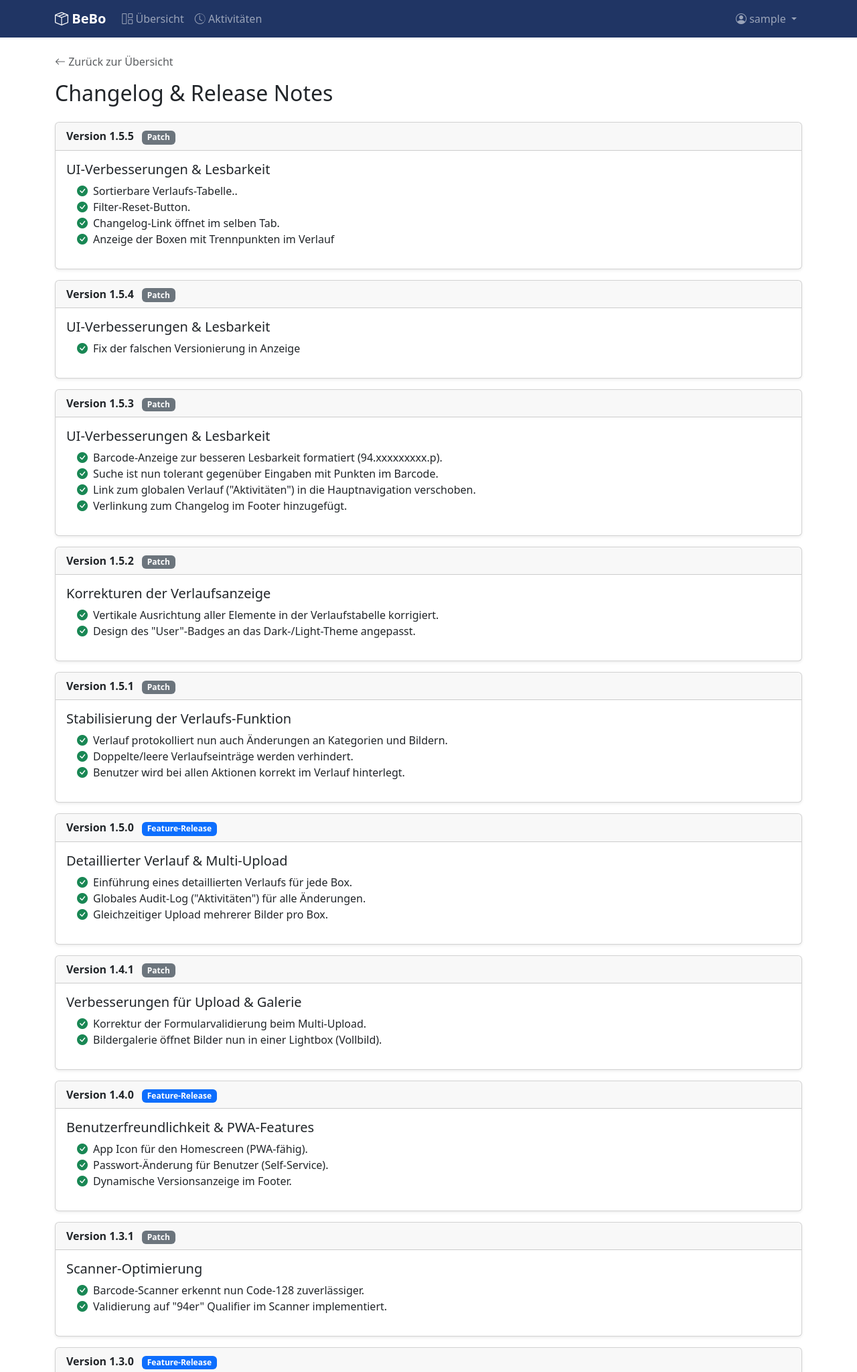
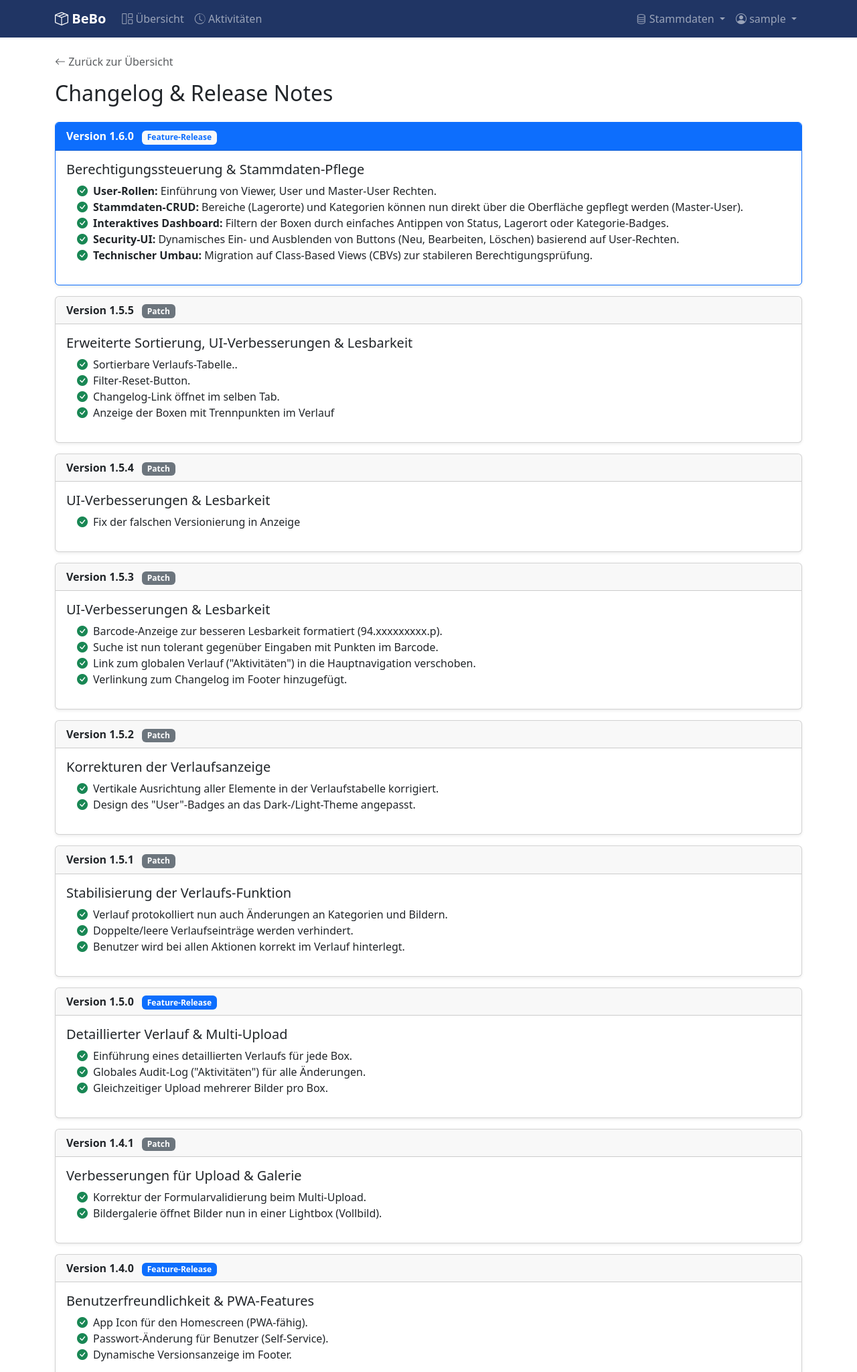
Before and after one commit to JOHBECHTOLD/BeBo, a Django app: page /changelog/ in a window 1280 px wide. Shown: the top 2048 px of the page at 67% size. Run offline with Django 5.2, Linux system fonts and the light colour scheme; the visitor is signed in with stand-in values (Sample User, id 1); some libraries are stand-ins or nearby versions.

Commit message:
Feature v1.6.0: permissions, master data UI and interactive filtering - Implemented Role-Based Access Control (RBAC) with Viewer, User, and Master-User roles. - Added CRUD views and templates for Locations and Categories. - Refactored function-based views to Class-Based Views (CBVs) for enhanced security. - Enhanced dashboard with interactive filtering by status, location, and category. - Updated UI to dynamically toggle action buttons based on user permissions. - Added database migrations for groups and permission sets.

```diff
--- a/inventory/urls.py
+++ b/inventory/urls.py
@@ -1,13 +1,52 @@
 from django.urls import path
-from . import views
+from .views import (
+    # --- Verbleibende Funktions-Views ---
+    image_delete,
+    global_history,
+    changelog_view,
+
+    # --- Feature Release 1.6.0: Box Management (CBVs) ---
+    BoxListView,
+    BoxDetailView,
+    BoxCreateView,
+    BoxUpdateView,
+    BoxDeleteView,
+
+    # --- Feature Release 1.6.0: Stammdaten (CBVs) ---
+    LocationListView,
+    LocationCreateView,
+    LocationUpdateView,
+    LocationDeleteView,
+    CategoryListView,
+    CategoryCreateView,
+    CategoryUpdateView,
+    CategoryDeleteView
+)
 
 urlpatterns = [
-    path('', views.dashboard, name='dashboard'),
-    path('box/new/', views.box_new, name='box_new'),
-    path('box/<str:label>/', views.box_detail, name='box_detail'),
-    path('box/<str:label>/edit/', views.box_edit, name='box_edit'),
-    path('box/<str:label>/delete/', views.box_delete, name='box_delete'),
-    path('image/<int:image_id>/delete/', views.image_delete, name='image_delete'),
-    path('history/', views.global_history, name='global_history'),
-    path('changelog/', views.changelog_view, name='changelog'),
+    # --- BOX VERWALTUNG ---
+    # Wir nutzen BoxListView für das Dashboard, um die Rechteprüfung (view_box) zu erzwingen.
+    path('', BoxListView.as_view(), name='dashboard'),                                          # 1.6.0 Feature
+    path('box/new/', BoxCreateView.as_view(), name='box_new'),                                  # 1.6.0 Feature
+    path('box/add/', BoxCreateView.as_view(), name='box_create'),                               # 1.6.0 Feature (Alias)
+    path('box/<str:label_id>/', BoxDetailView.as_view(), name='box_detail'),                          # 1.6.0 Feature
+    path('box/<str:label_id>/edit/', BoxUpdateView.as_view(), name='box_edit'),                       # 1.6.0 Feature
+    path('box/<str:label_id>/delete/', BoxDeleteView.as_view(), name='box_delete'),                   # 1.6.0 Feature
+
+    # --- LAGERORTE (LOCATIONS) ---
+    path('locations/', LocationListView.as_view(), name='location_list'),                       # 1.6.0 Feature
+    path('locations/new/', LocationCreateView.as_view(), name='location_create'),               # 1.6.0 Feature
+    path('locations/<int:pk>/edit/', LocationUpdateView.as_view(), name='location_update'),     # 1.6.0 Feature
+    path('locations/<int:pk>/delete/', LocationDeleteView.as_view(), name='location_delete'),   # 1.6.0 Feature
+
+    # --- KATEGORIEN (CATEGORIES) ---
+    path('categories/', CategoryListView.as_view(), name='category_list'),                      # 1.6.0 Feature
+    path('categories/new/', CategoryCreateView.as_view(), name='category_create'),              # 1.6.0 Feature
+    path('categories/<int:pk>/edit/', CategoryUpdateView.as_view(), name='category_update'),    # 1.6.0 Feature
+    path('categories/<int:pk>/delete/', CategoryDeleteView.as_view(), name='category_delete'),  # 1.6.0 Feature
+
+    # --- SONSTIGES (Bilder, Historie, Changelog) ---
+    path('image/<int:image_id>/delete/', image_delete, name='image_delete'),
+    path('history/', global_history, name='global_history'),
+    path('changelog/', changelog_view, name='changelog'),
 ]
--- a/inventory/views.py
+++ b/inventory/views.py
@@ -1,9 +1,17 @@
 from django.shortcuts import render, get_object_or_404, redirect
 from django.contrib.auth.decorators import login_required
-from .models import Box, BoxImage
+from .models import Box, BoxImage, Location, Category
 from .forms import BoxForm
 from django.db.models import Q
 from django.core.paginator import Paginator
+
+# Imports für Feature Release 1.6.0
+from django.urls import reverse_lazy
+from django.views.generic import ListView, CreateView, UpdateView, DeleteView, DetailView
+from django.contrib.auth.mixins import LoginRequiredMixin
+from django.contrib.auth.mixins import PermissionRequiredMixin
+from django.db.models import Q
+
 
 @login_required
 def dashboard(request):
@@ -33,6 +41,7 @@ def dashboard(request):
         'total_count': boxes.count(), # Zählt jetzt nur die gefundenen Boxen
         'search_query': query         # Damit das Suchfeld gefüllt bleibt
     })
+
 @login_required
 def box_detail(request, label):
     box = get_object_or_404(Box, label=label)
@@ -289,3 +298,167 @@ def global_history(request):
 @login_required
 def changelog_view(request):
     return render(request, 'inventory/changelog.html')
+
+
+# --- Feature Release 1.6.0: Stammdaten-Verwaltung (CRUD) ---
+# Wir verwenden Class-Based Views (CBVs) für Standard-Operationen.
+# Das LoginRequiredMixin stellt sicher, dass nur eingeloggte Benutzer zugreifen können.
+
+# --- LAGERORT (LOCATION) VIEWS ---
+
+class LocationListView(LoginRequiredMixin, PermissionRequiredMixin, ListView):
+    permission_required = 'inventory.view_location'
+    model = Location
+    template_name = 'inventory/location_list.html'          # Dieses Template müssen wir erstellen
+    context_object_name = 'locations'                       # Name der Variable im Template
+    ordering = ['name']                                     # Sortiert die Liste alphabetisch
+
+class LocationCreateView(LoginRequiredMixin, PermissionRequiredMixin, CreateView):
+    permission_required = 'inventory.add_location'
+    model = Location
+    fields = ['name', 'description', 'is_external']         # Welche Felder sollen im Formular sein?
+    template_name = 'inventory/location_form.html'          # Dieses Template müssen wir erstellen
+    success_url = reverse_lazy('location_list')             # Wohin nach erfolgreichem Speichern?
+
+class LocationUpdateView(LoginRequiredMixin, PermissionRequiredMixin, UpdateView):
+    permission_required = 'inventory.change_location'
+    model = Location
+    fields = ['name', 'description', 'is_external']
+    template_name = 'inventory/location_form.html'          # Nutzt das gleiche Template wie CreateView
+    success_url = reverse_lazy('location_list')
+
+class LocationDeleteView(LoginRequiredMixin, PermissionRequiredMixin, DeleteView):
+    permission_required = 'inventory.delete_location'
+    model = Location
+    template_name = 'inventory/location_confirm_delete.html' # Dieses Template müssen wir erstellen
+    success_url = reverse_lazy('location_list')
+
+# --- Feature Release 1.6.0: KATEGORIEN (CATEGORY) VIEWS ---
+
+class CategoryListView(LoginRequiredMixin, PermissionRequiredMixin, ListView):
+    permission_required = 'inventory.view_category'
+    model = Category
+    template_name = 'inventory/category_list.html'
+    context_object_name = 'categories'
+    ordering = ['name']
+
+class CategoryCreateView(LoginRequiredMixin, PermissionRequiredMixin, CreateView):
+    permission_required = 'inventory.add_category'
+    model = Category
+    fields = ['name', 'color'] # ACHTUNG: Felder an das Category-Model anpassen!
+    template_name = 'inventory/category_form.html'
+    success_url = reverse_lazy('category_list')
+
+class CategoryUpdateView(LoginRequiredMixin, PermissionRequiredMixin, UpdateView):
+    permission_required = 'inventory.change_category'
+    model = Category
+    fields = ['name', 'color'] # ACHTUNG: Felder an das Category-Model anpassen!
+    template_name = 'inventory/category_form.html'
+    success_url = reverse_lazy('category_list')
+
+class CategoryDeleteView(LoginRequiredMixin, PermissionRequiredMixin, DeleteView):
+    permission_required = 'inventory.delete_category'
+    model = Category
+    template_name = 'inventory/category_confirm_delete.html'
+    success_url = reverse_lazy('category_list')
+
+    # --- Feature Release 1.6.0: BOX (BOX) VIEWS ---
+
+class BoxListView(LoginRequiredMixin, PermissionRequiredMixin, ListView):
+    permission_required = 'inventory.view_box'
+    model = Box
+    template_name = 'inventory/dashboard.html'              # Das Dashboard dient als Liste
+    context_object_name = 'boxes'
+    ordering = ['-updated_at']                              # Letzte Änderung zuerst
+    raise_exception = True                                  # Zeigt 403 Fehler bei fehlender Berechtigung
+
+    def get_queryset(self):
+        queryset = super().get_queryset()
+
+        # 1. Parameter aus der URL holen
+        search_query = self.request.GET.get('q')            # Suchbegriff aus dem Suchformular
+        location_id = self.request.GET.get('location')      # Filter für Lagerort (Antippen)
+        category_id = self.request.GET.get('category')      # Filter für Kategorie (Antippen)
+        status_filter = self.request.GET.get('status')      # Filter für Status (Antippen der Badges)
+
+        # --- LOGIK: GEZIELTE FILTER (Antippen von Badges/Links) ---
+        if location_id:
+            queryset = queryset.filter(location_id=location_id)
+
+        if category_id:
+            queryset = queryset.filter(categories__id=category_id)
+
+        if status_filter:
+            queryset = queryset.filter(status=status_filter)
+
+        # --- LOGIK: VOLLTEXTSUCHE (Manuelle Eingabe im Suchfeld) ---
+        if search_query:
+            # Mapping deutscher Begriffe auf die Datenbank-Werte (STATUS_CHOICES)
+            status_map = {
+                'gelagert': 'STORED',
+                'verliehen': 'LENT',
+                'zugriff': 'ACCESS',
+                'extern': 'EXT',
+                'transit': 'TRANSIT',
+                'verloren': 'LOST',
+                'unbekannt': 'LOST'
+            }
+            mapped_status = status_map.get(search_query.lower())
+
+            # Suche über alle relevanten Felder mit Q-Objekten
+            q_objects = Q(label__icontains=search_query) | \
+                        Q(description__icontains=search_query) | \
+                        Q(location__name__icontains=search_query) | \
+                        Q(categories__name__icontains=search_query)
+
+            # Falls der Suchbegriff einem Status entspricht, diesen in die Suche einbeziehen
+            if mapped_status:
+                q_objects |= Q(status=mapped_status)
+
+            queryset = queryset.filter(q_objects).distinct()
+
+        return queryset
+
+    def get_context_data(self, **kwargs):
+        context = super().get_context_data(**kwargs)
+        # total_count muss auf dem bereits gefilterten Queryset basieren
+        context['total_count'] = self.get_queryset().count()
+        # Suchbegriff für das Template bereitstellen
+        context['search_query'] = self.request.GET.get('q', '')
+        return context
+
+
+class BoxDetailView(LoginRequiredMixin, PermissionRequiredMixin, DetailView):
+    permission_required = 'inventory.view_box'
+    model = Box
+    template_name = 'inventory/box_detail.html'
+    context_object_name = 'box'
+    slug_field = 'label'        # Name des Feldes in deinem Model (z.B. 'label' oder 'barcode')
+    slug_url_kwarg = 'label_id'       # Name des Parameters aus der urls.py (dort haben wir 'pk' genutzt)
+
+class BoxCreateView(LoginRequiredMixin, PermissionRequiredMixin, CreateView):
+    permission_required = 'inventory.add_box'
+    model = Box
+    # Felder an dein Model anpassen (Beispielhaft):
+    fields = ['label', 'location', 'categories', 'status', 'description']
+    template_name = 'inventory/box_form.html'
+    success_url = reverse_lazy('dashboard')
+    raise_exception = True
+
+class BoxUpdateView(LoginRequiredMixin, PermissionRequiredMixin, UpdateView):
+    permission_required = 'inventory.change_box'
+    model = Box
+    # Felder an dein Model anpassen:
+    fields = ['label', 'location', 'categories', 'status', 'description']
+    template_name = 'inventory/box_form.html'
+    success_url = reverse_lazy('dashboard')
+    slug_field = 'label'
+    slug_url_kwarg = 'label_id'
+
+class BoxDeleteView(LoginRequiredMixin, PermissionRequiredMixin, DeleteView):
+    permission_required = 'inventory.delete_box'
+    model = Box
+    template_name = 'inventory/box_confirm_delete.html'
+    success_url = reverse_lazy('dashboard')
+    slug_field = 'label'
+    slug_url_kwarg = 'label_id'
--- a/requirements.txt
+++ b/requirements.txt
@@ -5,3 +5,5 @@ django-simple-history # Für das Logging der Änderungen
 gunicorn              # Webserver für später
 python-decouple       # Um Passwörter aus dem Code fernzuhalten
 whitenoise>=6.0
+django-crispy-forms
+crispy-bootstrap5
--- a/templates/base.html
+++ b/templates/base.html
@@ -99,7 +99,6 @@
                         <i class="bi bi-grid-1x2"></i> Übersicht
                     </a>
                 </li>
-            <!-- Aktivitäten-Link hier -->
                 <li class="nav-item">
                     <a class="nav-link" href="{% url 'global_history' %}">
                         <i class="bi bi-clock-history"></i> Aktivitäten
@@ -109,6 +108,26 @@
 
           <!-- Rechte Seite: User Menü -->
           <ul class="navbar-nav ms-auto">
+            <!-- NEU: Dropdown für Stammdaten -->
+             {% if perms.inventory.add_location %}
+                <li class="nav-item dropdown">
+                    <a class="nav-link dropdown-toggle" href="#" role="button" data-bs-toggle="dropdown" aria-expanded="false">
+                    <i class="bi bi-database"></i> Stammdaten
+                    </a>
+                    <ul class="dropdown-menu">
+                    <li>
+                        <a class="dropdown-item" href="{% url 'location_list' %}">
+                        <i class="bi bi-geo-alt-fill me-2"></i> Lagerorte verwalten
+                        </a>
+                    </li>
+                    <li>
+                        <a class="dropdown-item" href="{% url 'category_list' %}">
+                        <i class="bi bi-tags-fill me-2"></i> Kategorien verwalten
+                        </a>
+                    </li>
+                    </ul>
+                </li>
+            {% endif %}
             {% if user.is_authenticated %}
                 <li class="nav-item dropdown">
                     <a class="nav-link dropdown-toggle" href="#" role="button" data-bs-toggle="dropdown">
--- a/templates/inventory/changelog.html
+++ b/templates/inventory/changelog.html
@@ -7,13 +7,30 @@
 
 <h1 class="h2 mb-4">Changelog & Release Notes</h1>
 
+<!-- v1.6.0 -->
+<div class="card mb-3 shadow-sm border-primary">
+    <div class="card-header fw-bold bg-primary text-white">
+        Version 1.6.0 <span class="badge bg-light text-primary ms-2">Feature-Release</span>
+    </div>
+    <div class="card-body">
+        <h5 class="card-title">Berechtigungssteuerung & Stammdaten-Pflege</h5>
+        <ul class="list-unstyled ps-3">
+            <li><i class="bi bi-check-circle-fill text-success me-2"></i><strong>User-Rollen:</strong> Einführung von Viewer, User und Master-User Rechten.</li>
+            <li><i class="bi bi-check-circle-fill text-success me-2"></i><strong>Stammdaten-CRUD:</strong> Bereiche (Lagerorte) und Kategorien können nun direkt über die Oberfläche gepflegt werden (Master-User).</li>
+            <li><i class="bi bi-check-circle-fill text-success me-2"></i><strong>Interaktives Dashboard:</strong> Filtern der Boxen durch einfaches Antippen von Status, Lagerort oder Kategorie-Badges.</li>
+            <li><i class="bi bi-check-circle-fill text-success me-2"></i><strong>Security-UI:</strong> Dynamisches Ein- und Ausblenden von Buttons (Neu, Bearbeiten, Löschen) basierend auf User-Rechten.</li>
+            <li><i class="bi bi-check-circle-fill text-success me-2"></i><strong>Technischer Umbau:</strong> Migration auf Class-Based Views (CBVs) zur stabileren Berechtigungsprüfung.</li>
+        </ul>
+    </div>
+</div>
+
 <!-- v1.5.x -->
 <div class="card mb-3 shadow-sm">
     <div class="card-header fw-bold">
         Version 1.5.5 <span class="badge bg-secondary ms-2">Patch</span>
     </div>
     <div class="card-body">
-        <h5 class="card-title">UI-Verbesserungen & Lesbarkeit</h5>
+        <h5 class="card-title">Erweiterte Sortierung, UI-Verbesserungen & Lesbarkeit</h5>
         <ul class="list-unstyled ps-3">
             <li><i class="bi bi-check-circle-fill text-success me-2"></i>Sortierbare Verlaufs-Tabelle..</li>
             <li><i class="bi bi-check-circle-fill text-success me-2"></i>Filter-Reset-Button.</li>
```
Also changed, not shown: bebo_core/settings.py (+8 -1 lines), templates/inventory/box_detail.html (+19 -3 lines), templates/inventory/category_confirm_delete.html (added, +21 -0 lines), templates/inventory/category_form.html (added, +34 -0 lines), templates/inventory/category_list.html (added, +37 -0 lines), templates/inventory/dashboard.html (+26 -15 lines), templates/inventory/location_confirm_delete.html (added, +21 -0 lines), templates/inventory/location_form.html (added, +34 -0 lines), templates/inventory/location_list.html (added, +38 -0 lines), inventory/migrations/0003_setup_groups.py (added). Lines whose indentation alone changed are shown as unchanged.
